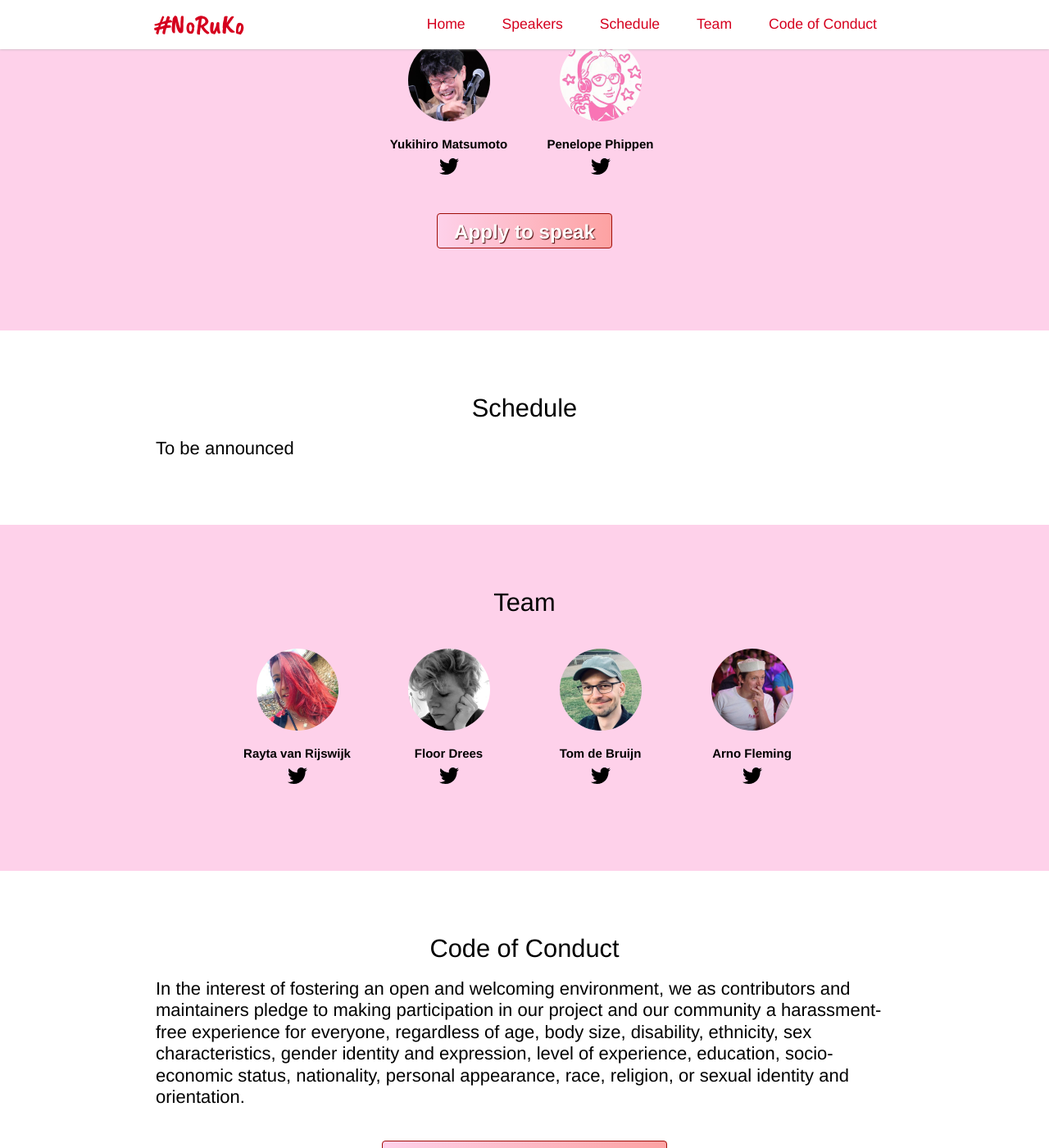
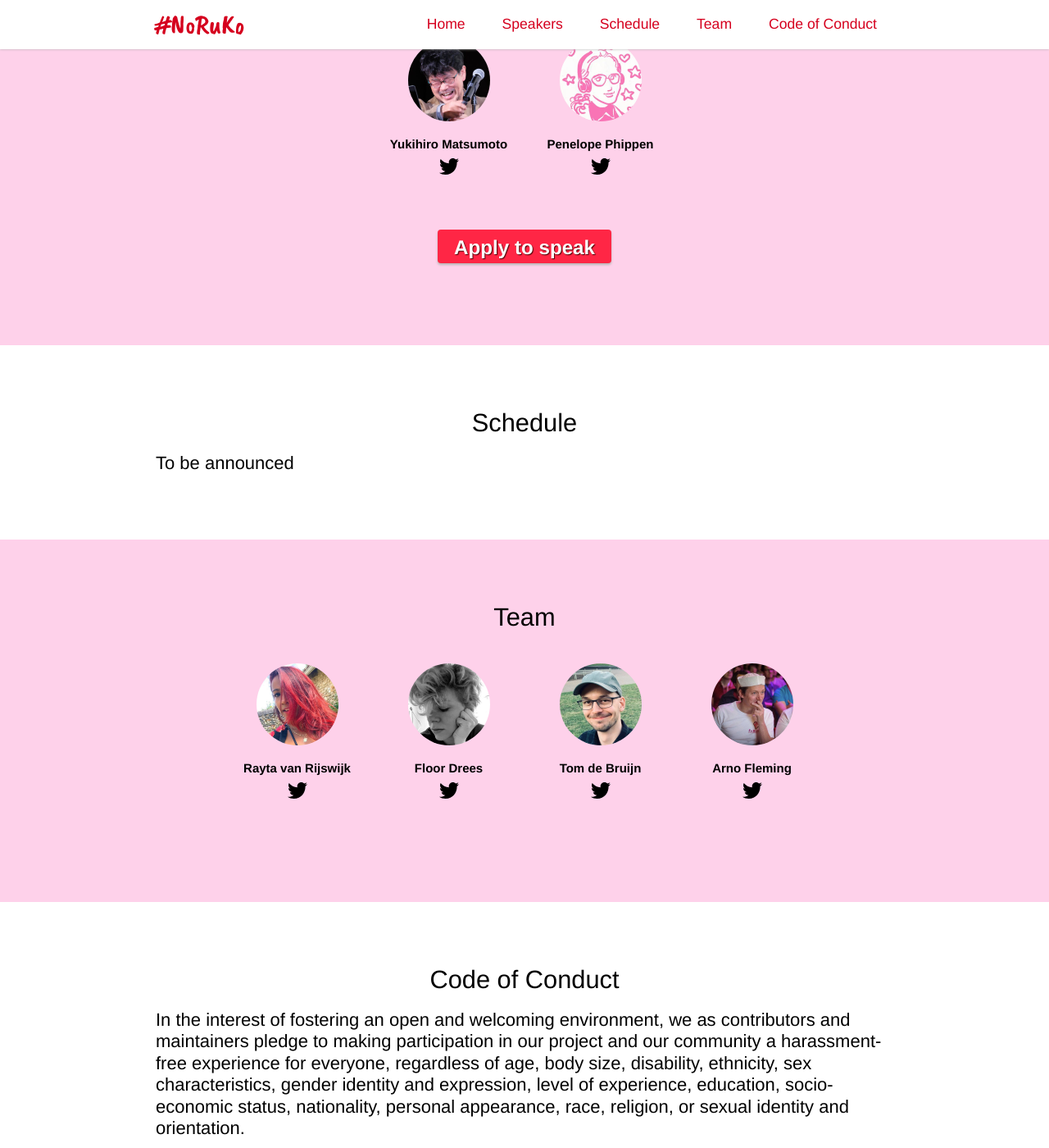
Before and after one commit to rubynl/noruko.org, a Jekyll site: the page built from index.html, in a window 1280 px wide and 1400 px high, scrolled down 919 px. Shown: the whole window at 82% size. Built offline with Jekyll 4.4.1, drawn with Linux system fonts in a browser that asks for light colours.

Commit message:
Add CFP button
Update button style to be more readable. Previous style was unfinished
testing.

```diff
--- a/_sass/_typography.sass
+++ b/_sass/_typography.sass
@@ -59,7 +59,3 @@ li
 
   li
     margin-bottom: 0
-
-.cta
-  padding: 20px
-  text-align: center
--- a/_sass/components/_button.sass
+++ b/_sass/components/_button.sass
@@ -1,4 +1,5 @@
 .button
+  position: relative
   display: inline-block
   padding: 10px 20px 7px 20px
   color: #fff
@@ -6,12 +7,13 @@
   font-weight: bold
   text-shadow: #4f0608 1px 1px 1px
 
-  background-color: #fda2a2
-  /* background: linear-gradient(#f20022, #c8001d) */
-  background-image: linear-gradient(90deg, #fed1ea, #fda2a2)
-  border: 1px solid #a00c07
+  background-color: #ff2645
   border-radius: 4px
+  box-shadow: 0px 2px 3px #b5b5b5
 
   &:hover
-    box-shadow: 0 2px 5px #4f0608 inset
-    transition: all 0.2s ease-out
+    top: 2px
+    text-decoration: none
+    background-color: $link-color
+    background-image: linear-gradient(170deg, $link-color, $link-color)
+    box-shadow: 0px 0px 0px #b5b5b5
--- a/_sass/components/_people.sass
+++ b/_sass/components/_people.sass
@@ -3,6 +3,7 @@
   flex-direction: row
   flex-wrap: wrap
   justify-content: center
+  margin-bottom: 20px
 
 .person
   display: flex
--- a/_sass/components/_section.sass
+++ b/_sass/components/_section.sass
@@ -18,3 +18,7 @@
 
 .section-dark
   background-color: #fed1ea
+
+.cta
+  padding: 20px
+  text-align: center
```
